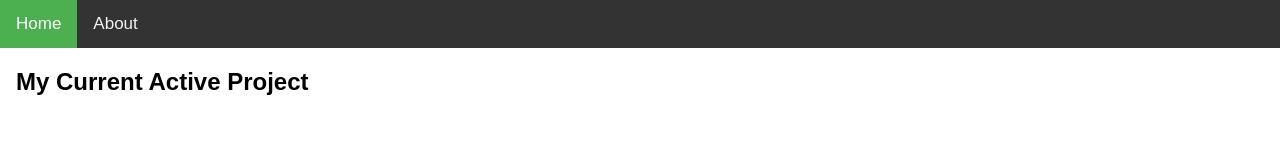
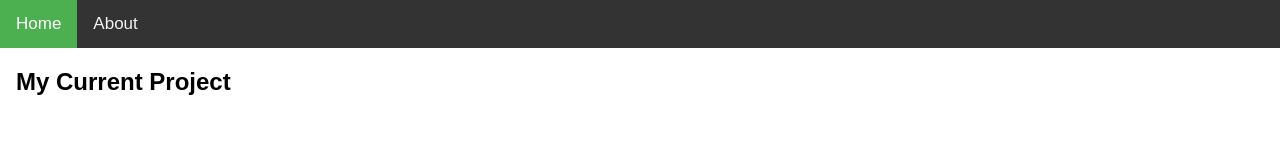
Before and after one commit to herux/herux.github.io, a plain HTML site: page index.html in a window 1280 px wide. Drawn offline with Linux system fonts and the light colour scheme.

Commit message:
Update index.html

```diff
--- a/index.html
+++ b/index.html
@@ -41,7 +41,7 @@
 </div>
 
 <div style="padding-left:16px">
-  <h2>My Current Active Project</h2>
+  <h2>My Current Project</h2>
   <p></p>
 </div>
 
```
